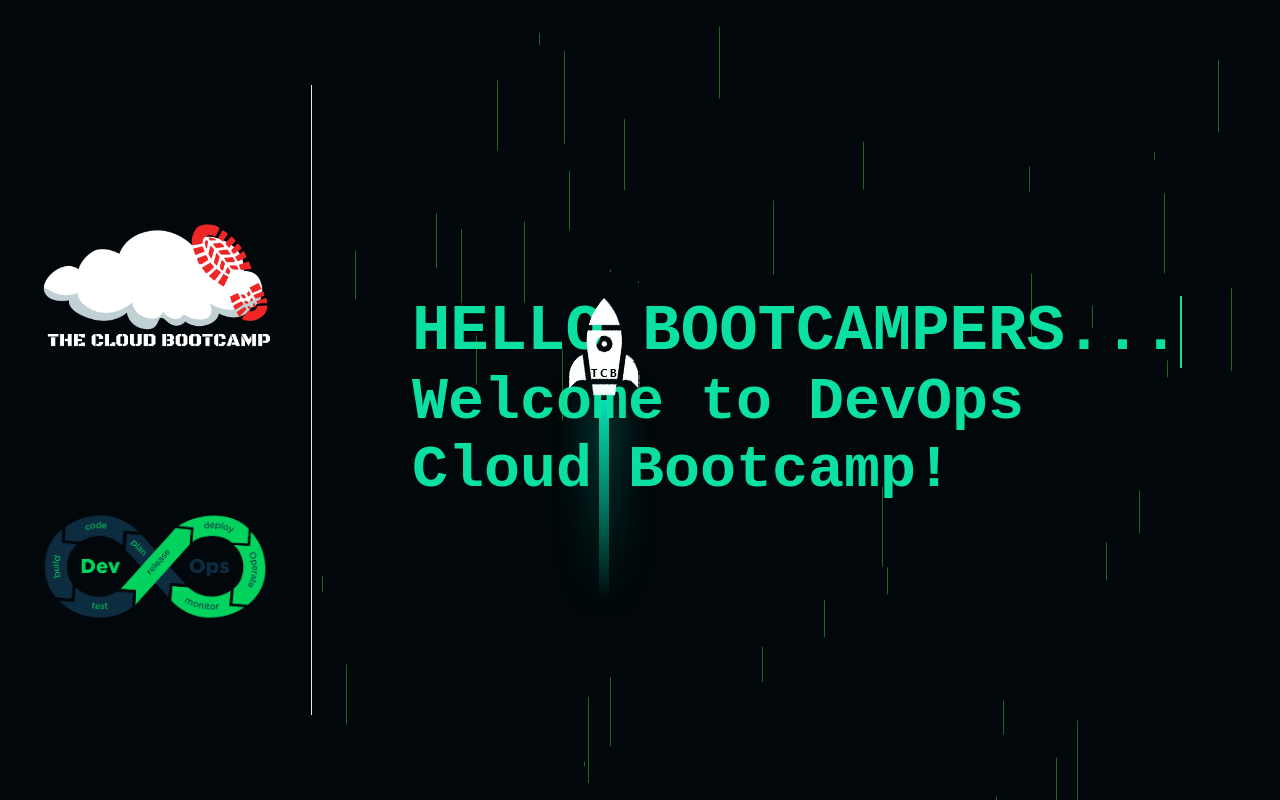
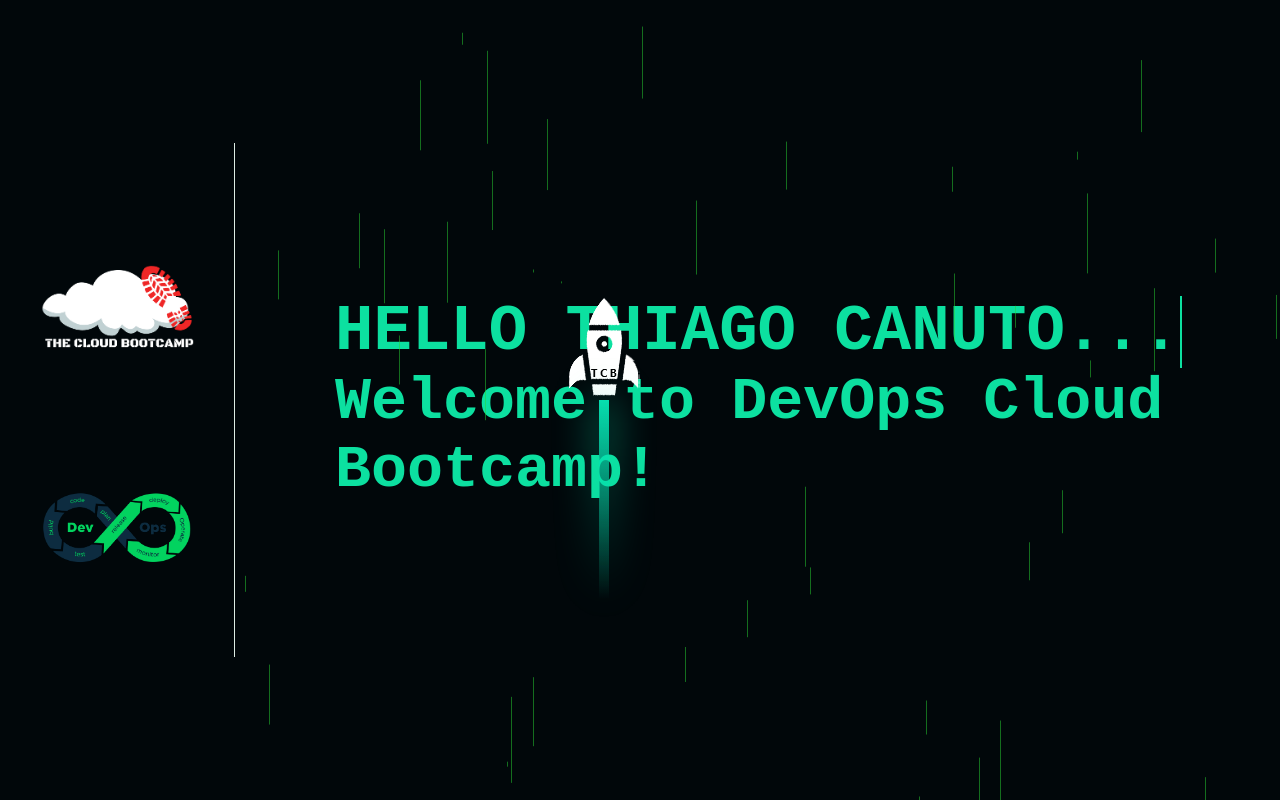
Before and after one commit to thiagolemos81/devops-cloud, a plain HTML site: page index.html in a window 1280 px wide. Drawn offline with Linux system fonts and the light colour scheme.

Commit message:
Alterado Hello Bootcampers para Hello Thiago Canuto

```diff
--- a/index.html
+++ b/index.html
@@ -18,7 +18,7 @@
         </div>
 
         <div class="texts">
-                 <h1 data-text="Hello Bootcampers...">Hello Bootcampers...</h1>
+                 <h1 data-text="Hello Thiago Canuto...">Hello Thiago Canuto...</h1>
 
             <h2  id="text"> </h2>
         </div>
```
